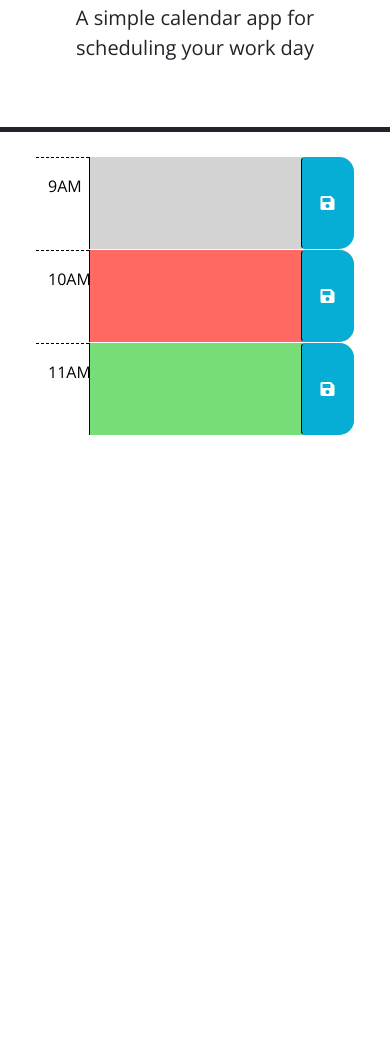
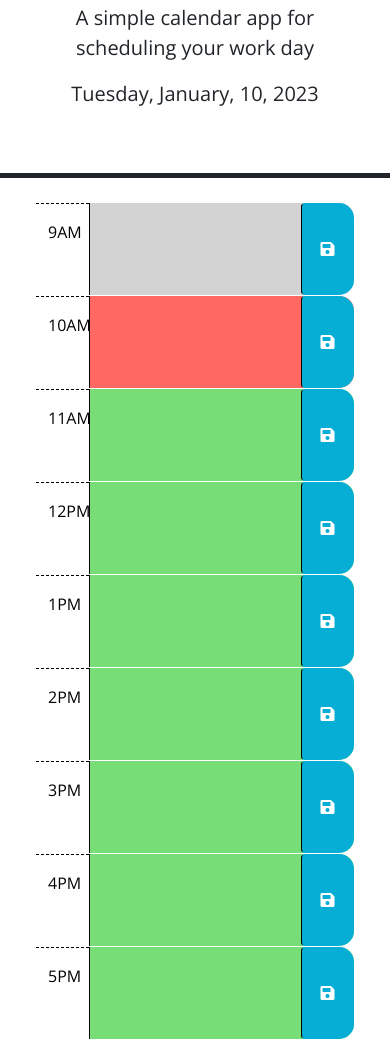
Before and after one commit to beckamcnally/scheduler, a plain HTML site: page index.html in a window 390 px wide. Shown: the part 142-1181 px from the top of the page. Before the commit the page ends 844 px from the top, so only its background shows below. Drawn offline with nearby package versions, Linux system fonts and the light colour scheme; files that its build step writes are made by us from their sources.

Commit message:
capture text that user types

```diff
--- a/assets/js/script.js
+++ b/assets/js/script.js
@@ -1,23 +1,64 @@
 // Wrap all code that interacts with the DOM in a call to jQuery to ensure that
 // the code isn't run until the browser has finished rendering all the elements
 // in the html.
+    // document.ready makes sure the javascript doesn't load before the html page $(document).ready(function () {
+var currentDay = $('#currentDay')
+var dayjs = dayjs()
+var btn = $('.btn')
+var hour9 = $('#hour-9')
+var hour10 = $('#hour-10')
+var hour11 = $('#hour-11')
+var hour12 = $('#hour-12')
+var hour13 = $('#hour-13')
+var hour14 = $('#hour-14')
+var hour15 = $('#hour-15')
+var hour16 = $('#hour-16')
+var hour17 = $('#hour-17')
+
 $(function () {
     // TODO: Add a listener for click events on the save button. This code should
     // use the id in the containing time-block as a key to save the user input in
+        // could write out a bunch of ifs saying that if hourx clicked then save input... or make an array of the ids and a for loop with an if statement
     // local storage. HINT: What does `this` reference in the click listener
+        // 'this' is the button I think even if I get rid of the event parameter
     // function? How can DOM traversal be used to get the "hour-x" id of the
     // time-block containing the button that was clicked? How might the id be
     // useful when saving the description in local storage?
-    //
+
+
+    btn.on('click', function( event ) {
+        var btnClicked = event.target; // very specific will be the icon or the button
+
+
+        // adds an id and colects the value of the textarea
+        $(this).closest('div').attr('id', 'clicked')
+        var hourClickedInfo = console.log($('#clicked').children().eq(1).val())
+
+
+
+
+
+        // hourInfo = btnClicked.description.val()
+        // console.log(hourInfo)
+
+
+        // localStorage.setItem(btnClicked, hourInfo )
+
+     })
+
+
     // TODO: Add code to apply the past, present, or future class to each time
     // block by comparing the id to the current hour. HINTS: How can the id
     // attribute of each time-block be used to conditionally add or remove the
     // past, present, and future classes? How can Day.js be used to get the
     // current hour in 24-hour time?
-    //
+
     // TODO: Add code to get any user input that was saved in localStorage and set
     // the values of the corresponding textarea elements. HINT: How can the id
     // attribute of each time-block be used to do this?
     //
+
+
     // TODO: Add code to display the current date in the header of the page.
+    currentDay.text(dayjs.format("dddd, MMMM, D, YYYY"))
   });
--- a/index.html
+++ b/index.html
@@ -18,7 +18,7 @@
       href="https://fonts.googleapis.com/css?family=Open+Sans&display=swap"
       rel="stylesheet"
     />
-    <link rel="stylesheet" href="style.css" />
+    <link rel="stylesheet" href="./assets/css/style.css" />
     <title>Work Day Scheduler</title>
   </head>
 
@@ -66,6 +66,54 @@
         </button>
       </div>
 
+      <div id="hour-12" class="row time-block future">
+        <div class="col-2 col-md-1 hour text-center py-3">12PM</div>
+        <textarea class="col-8 col-md-10 description" rows="3"> </textarea>
+        <button class="btn saveBtn col-2 col-md-1" aria-label="save">
+          <i class="fas fa-save" aria-hidden="true"></i>
+        </button>
+      </div>
+
+      <div id="hour-13" class="row time-block future">
+        <div class="col-2 col-md-1 hour text-center py-3">1PM</div>
+        <textarea class="col-8 col-md-10 description" rows="3"> </textarea>
+        <button class="btn saveBtn col-2 col-md-1" aria-label="save">
+          <i class="fas fa-save" aria-hidden="true"></i>
+        </button>
+      </div>
+
+      <div id="hour-14" class="row time-block future">
+        <div class="col-2 col-md-1 hour text-center py-3">2PM</div>
+        <textarea class="col-8 col-md-10 description" rows="3"> </textarea>
+        <button class="btn saveBtn col-2 col-md-1" aria-label="save">
+          <i class="fas fa-save" aria-hidden="true"></i>
+        </button>
+      </div>
+
+      <div id="hour-15" class="row time-block future">
+        <div class="col-2 col-md-1 hour text-center py-3">3PM</div>
+        <textarea class="col-8 col-md-10 description" rows="3"> </textarea>
+        <button class="btn saveBtn col-2 col-md-1" aria-label="save">
+          <i class="fas fa-save" aria-hidden="true"></i>
+        </button>
+      </div>
+
+      <div id="hour-16" class="row time-block future">
+        <div class="col-2 col-md-1 hour text-center py-3">4PM</div>
+        <textarea class="col-8 col-md-10 description" rows="3"> </textarea>
+        <button class="btn saveBtn col-2 col-md-1" aria-label="save">
+          <i class="fas fa-save" aria-hidden="true"></i>
+        </button>
+      </div>
+
+      <div id="hour-17" class="row time-block future">
+        <div class="col-2 col-md-1 hour text-center py-3">5PM</div>
+        <textarea class="col-8 col-md-10 description" rows="3"> </textarea>
+        <button class="btn saveBtn col-2 col-md-1" aria-label="save">
+          <i class="fas fa-save" aria-hidden="true"></i>
+        </button>
+      </div>
+
     <script src="https://code.jquery.com/jquery-3.4.1.min.js"></script>
     <script
       src="https://cdn.jsdelivr.net/npm/dayjs@1.11.3/dayjs.min.js"
@@ -73,6 +121,6 @@
       crossorigin="anonymous"
     ></script>
 
-    <script src="script.js"></script>
+    <script src="./assets/js/script.js"></script>
   </body>
 </html>
```
Also changed, not shown: 1 other file.
